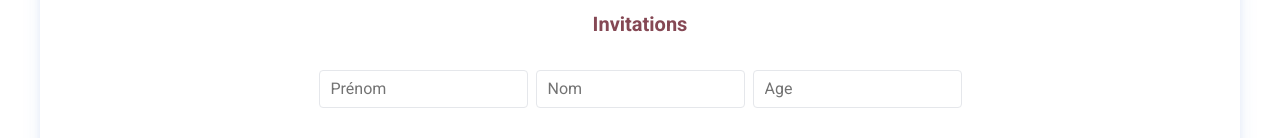
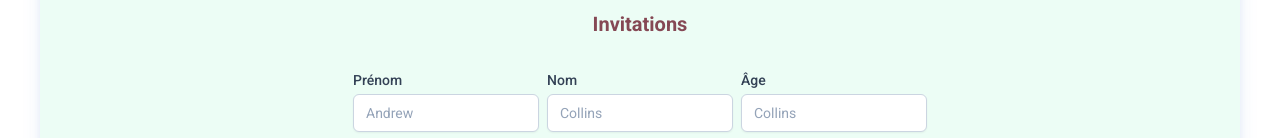
Before and after one commit to ExploryKod/clean_archi_tuto, a Next.js app: page / in a window 1280 px wide. Shown: the part 768-906 px from the top of the page. Built offline with nearby package versions, Linux system fonts and the light colour scheme.

Commit message:
feat(guestsection): add form value and handler

```diff
--- a/src/modules/app/react/Layout.tsx
+++ b/src/modules/app/react/Layout.tsx
@@ -1,6 +1,4 @@
 "use client";
-
-
 import React from "react";
 
 export const Layout: React.FC<{ children: React.ReactNode }> = ({
@@ -21,17 +19,17 @@ export const Layout: React.FC<{ children: React.ReactNode }> = ({
                 aria-controls="navbarSupportedContentY" aria-expanded="false" aria-label="Toggle navigation">
                 <span className="[&>svg]:w-7">
                   <svg xmlns="http://www.w3.org/2000/svg" viewBox="0 0 24 24" fill="currentColor" className="h-7 w-7">
-                    <path fill-rule="evenodd"
+                    <path fillRule="evenodd"
                       d="M3 6.75A.75.75 0 013.75 6h16.5a.75.75 0 010 1.5H3.75A.75.75 0 013 6.75zM3 12a.75.75 0 01.75-.75h16.5a.75.75 0 010 1.5H3.75A.75.75 0 013 12zm0 5.25a.75.75 0 01.75-.75h16.5a.75.75 0 010 1.5H3.75a.75.75 0 01-.75-.75z"
-                      clip-rule="evenodd" />
+                      clipRule="evenodd" />
                   </svg>
                 </span>
               </button>
               <a className="text-blue dark:text-blue-400" href="#!">
                 <span className="[&>svg]:ml-2 [&>svg]:mr-3 [&>svg]:h-6 [&>svg]:w-6 [&>svg]:lg:ml-0">
-                  <svg xmlns="http://www.w3.org/2000/svg" fill="none" viewBox="0 0 24 24" stroke-width="1.5"
+                  <svg xmlns="http://www.w3.org/2000/svg" fill="none" viewBox="0 0 24 24" strokeWidth="1.5"
                     stroke="currentColor">
-                    <path stroke-linecap="round" stroke-linejoin="round"
+                    <path strokeLinecap="round" strokeLinejoin="round"
                       d="M9.813 15.904L9 18.75l-.813-2.846a4.5 4.5 0 00-3.09-3.09L2.25 12l2.846-.813a4.5 4.5 0 003.09-3.09L9 5.25l.813 2.846a4.5 4.5 0 003.09 3.09L15.75 12l-2.846.813a4.5 4.5 0 00-3.09 3.09zM18.259 8.715L18 9.75l-.259-1.035a3.375 3.375 0 00-2.455-2.456L14.25 6l1.036-.259a3.375 3.375 0 002.455-2.456L18 2.25l.259 1.035a3.375 3.375 0 002.456 2.456L21.75 6l-1.035.259a3.375 3.375 0 00-2.456 2.456zM16.894 20.567L16.5 21.75l-.394-1.183a2.25 2.25 0 00-1.423-1.423L13.5 18.75l1.183-.394a2.25 2.25 0 001.423-1.423l.394-1.183.394 1.183a2.25 2.25 0 001.423 1.423l1.183.394-1.183.394a2.25 2.25 0 00-1.423 1.423z" />
                   </svg>
                 </span>
--- a/src/modules/order/react/pages/order/OrderPage.tsx
+++ b/src/modules/order/react/pages/order/OrderPage.tsx
@@ -5,5 +5,5 @@ import { GuestSection } from "@ratatouille/modules/order/react/sections/GuestSec
 export const OrderPage: React.FC = () => {
   return <main className="min-h-[50vh]">
     <GuestSection />
-  </main>;
+  </main>
 };
--- a/src/modules/order/react/sections/GuestSection.tsx
+++ b/src/modules/order/react/sections/GuestSection.tsx
@@ -2,20 +2,35 @@
 import { useGuestSection } from "@ratatouille/modules/order/react/sections/use-guest-section";
 
 export const GuestSection: React.FC<{}> = () => {
-    const presenter = useGuestSection();
+    const presenter:any = useGuestSection();
 
-    return <main className="py-[50px] mx-auto max-w-[1200px] shadow-[0_8px_9px_-4px_rgba(59,113,202,0.2),0_4px_18px_0_rgba(59,113,202,0.1)]">
+    return <main className="py-[50px] mx-auto max-w-[1200px] bg-emerald-50 shadow-[0_8px_9px_-4px_rgba(59,113,202,0.2),0_4px_18px_0_rgba(59,113,202,0.1)]">
         <div className="mx-auto mb-5 w-full flex">
             <h2 className="mx-auto my-3 text-xl font-bold text-[#854854]">Invitations</h2>
         </div>
-        <GuestRows />
-        <GuestButtons />
+        {presenter.guests.map((guest:any) => (
+            <div key={Math.random()}>
+                <GuestRows
+                id={guest.id}
+                firstName={guest.firstName}
+                lastName={guest.lastName}
+                age={guest.age}
+                onChange={presenter.updateGuest}
+                />
+            </div>
+
+        ))}
+
+        <GuestButtons  />
     </main>
 }
 
 const GuestButtons: React.FC<{}> = () => {
+    const presenter:any = useGuestSection();
+
     return <div className="w-full mx-auto flex justify-center gap-2">
             <button
+            onClick={presenter.addGuest}
             type="button"
             className="inline-block rounded bg-[#458236] px-6 pb-2 pt-2.5 text-xs font-medium uppercase leading-normal text-white
             shadow-[0_4px_9px_-4px_#3b71ca] transition duration-150 ease-in-out hover:bg-primary-600 hover:shadow-[0_8px_9px_-4px_rgba(59,113,202,0.3),0_4px_18px_0_rgba(59,113,202,0.2)]
@@ -27,6 +42,7 @@ const GuestButtons: React.FC<{}> = () => {
             Ajouter
             </button>
             <button
+            onClick={presenter.onNext}
             type="button"
             className="inline-block rounded bg-[#478512] px-6 pb-2 pt-2.5 text-xs font-medium uppercase leading-normal text-white
             shadow-[0_4px_9px_-4px_#3b71ca] transition duration-150 ease-in-out hover:bg-primary-600
@@ -41,42 +57,58 @@ const GuestButtons: React.FC<{}> = () => {
         </div>
 }
 
-const GuestRows: React.FC<{}> = () => {
+const GuestRows: React.FC<{
+    id: string,
+    firstName: string,
+    lastName: string,
+    age: number,
+    onChange: (id:string, key:string, value:string) => void,
+}> = ({id,firstName,lastName, age, onChange}) => {
     return <div className="my-5 mx-auto flex gap-2 justify-center">
-                <div className="relative mb-3" data-te-input-wrapper-init>
-                <input
-                    type="text"
-                    className="peer block min-h-[auto] w-full rounded border border-1 border-grey bg-transparent px-3 py-[0.32rem] leading-[1.6] outline-none transition-all duration-200 ease-linear focus:placeholder:opacity-100 peer-focus:text-primary data-[te-input-state-active]:placeholder:opacity-100 motion-reduce:transition-none dark:text-neutral-200 dark:placeholder:text-neutral-200 dark:peer-focus:text-primary [&:not([data-te-input-placeholder-active])]:placeholder:opacity-0"
-                    id="firstName"
-                    placeholder="Example label" />
-                <label
-                    htmlFor="firstName"
-                    className="pointer-events-none absolute left-3 top-0 mb-0 max-w-[90%] origin-[0_0] truncate pt-[0.37rem] leading-[1.6] text-neutral-500 transition-all duration-200 ease-out peer-focus:-translate-y-[0.9rem] peer-focus:scale-[0.8] peer-focus:text-primary peer-data-[te-input-state-active]:-translate-y-[0.9rem] peer-data-[te-input-state-active]:scale-[0.8] motion-reduce:transition-none dark:text-neutral-200 dark:peer-focus:text-primary"
-                    >Prénom
-                </label>
+                <div className="relative mb-3">
+                    <label className="block">
+                        <span className="block text-sm font-medium text-slate-700">Prénom</span>
+                            <input type="text"
+                            id="firstName"
+                            placeholder="Andrew"
+                            className="mt-1 block w-full px-3 py-2 bg-white border border-slate-300 rounded-md text-sm shadow-sm
+                            placeholder-slate-400 focus:outline-none focus:border-sky-500 focus:ring-1 focus:ring-sky-500
+                            disabled:bg-slate-50 disabled:text-slate-500 disabled:border-slate-200 disabled:shadow-none
+                            invalid:border-pink-500 invalid:text-pink-600 focus:invalid:border-pink-500 focus:invalid:ring-pink-500"
+                            value={firstName}
+                            onChange= {(e) => onChange(id, "firstName", e.target.value)}
+                            />
+                    </label>
+
                 </div>
-                <div className="relative mb-3" data-te-input-wrapper-init>
-                    <input
-                        type="text"
-                        className="peer block min-h-[auto] w-full rounded border border-1 border-grey bg-transparent px-3 py-[0.32rem] leading-[1.6] outline-none transition-all duration-200 ease-linear focus:placeholder:opacity-100 peer-focus:text-primary data-[te-input-state-active]:placeholder:opacity-100 motion-reduce:transition-none dark:text-neutral-200 dark:placeholder:text-neutral-200 dark:peer-focus:text-primary [&:not([data-te-input-placeholder-active])]:placeholder:opacity-0"
-                        id="LastName"
-                        placeholder="Example label" />
-                    <label
-                        htmlFor="LastName"
-                        className="pointer-events-none absolute left-3 top-0 mb-0 max-w-[90%] origin-[0_0] truncate pt-[0.37rem] leading-[1.6] text-neutral-500 transition-all duration-200 ease-out peer-focus:-translate-y-[0.9rem] peer-focus:scale-[0.8] peer-focus:text-primary peer-data-[te-input-state-active]:-translate-y-[0.9rem] peer-data-[te-input-state-active]:scale-[0.8] motion-reduce:transition-none dark:text-neutral-200 dark:peer-focus:text-primary"
-                        >Nom
+                <div className="relative mb-3">
+                    <label className="block">
+                        <span className="block text-sm font-medium text-slate-700">Nom</span>
+                            <input type="text"
+                            id="firstName"
+                            placeholder="Collins"
+                            className="mt-1 block w-full px-3 py-2 bg-white border border-slate-300 rounded-md text-sm shadow-sm
+                            placeholder-slate-400 focus:outline-none focus:border-sky-500 focus:ring-1 focus:ring-sky-500
+                            disabled:bg-slate-50 disabled:text-slate-500 disabled:border-slate-200 disabled:shadow-none
+                            invalid:border-pink-500 invalid:text-pink-600 focus:invalid:border-pink-500 focus:invalid:ring-pink-500"
+                            value={lastName}
+                            onChange= {(e) => onChange(id, "lastName", e.target.value)}
+                            />
                     </label>
                 </div>
                 <div className="relative mb-3" data-te-input-wrapper-init>
-                    <input
-                        type="number"
-                        className="peer block min-h-[auto] w-full rounded border border-1 border-grey bg-transparent px-3 py-[0.32rem] leading-[1.6] outline-none transition-all duration-200 ease-linear focus:placeholder:opacity-100 peer-focus:text-primary data-[te-input-state-active]:placeholder:opacity-100 motion-reduce:transition-none dark:text-neutral-200 dark:placeholder:text-neutral-200 dark:peer-focus:text-primary [&:not([data-te-input-placeholder-active])]:placeholder:opacity-0"
-                        id="guest-age"
-                        placeholder="Example label" />
-                    <label
-                        htmlFor="guest-age"
-                        className="pointer-events-none absolute left-3 top-0 mb-0 max-w-[90%] origin-[0_0] truncate pt-[0.37rem] leading-[1.6] text-neutral-500 transition-all duration-200 ease-out peer-focus:-translate-y-[0.9rem] peer-focus:scale-[0.8] peer-focus:text-primary peer-data-[te-input-state-active]:-translate-y-[0.9rem] peer-data-[te-input-state-active]:scale-[0.8] motion-reduce:transition-none dark:text-neutral-200 dark:peer-focus:text-primary"
-                        >Age
+                    <label className="block">
+                        <span className="block text-sm font-medium text-slate-700">Âge</span>
+                            <input type="text"
+                            id="age"
+                            placeholder="Collins"
+                            className="mt-1 block w-full px-3 py-2 bg-white border border-slate-300 rounded-md text-sm shadow-sm
+                            placeholder-slate-400 focus:outline-none focus:border-sky-500 focus:ring-1 focus:ring-sky-500
+                            disabled:bg-slate-50 disabled:text-slate-500 disabled:border-slate-200 disabled:shadow-none
+                            invalid:border-pink-500 invalid:text-pink-600 focus:invalid:border-pink-500 focus:invalid:ring-pink-500"
+                            value={age}
+                            onChange= {(e) => onChange(id, "age", e.target.value)}
+                            />
                     </label>
                 </div>
             </div>
--- a/src/modules/order/react/sections/use-guest-section.ts
+++ b/src/modules/order/react/sections/use-guest-section.ts
@@ -1 +1,28 @@
-export const useGuestSection = () => {}
+export const useGuestSection = () => {
+
+    function addGuest() {}
+
+    function removeGuest(id:string) {}
+
+    function updateGuest() {}
+
+    function changeOrganizer() {}
+
+    function onNext() {}
+
+    function isSubmitable() {
+        return false;
+    }
+
+    const guests:Array<any> = [{}];
+
+    return {
+        addGuest,
+        removeGuest,
+        updateGuest,
+        onNext,
+        changeOrganizer,
+        isSubmitable: isSubmitable(),
+        guests
+    }
+}
```
Also changed, not shown: src/modules/explain.txt (added), src/modules/order/react/sections/explain.txt (added).
